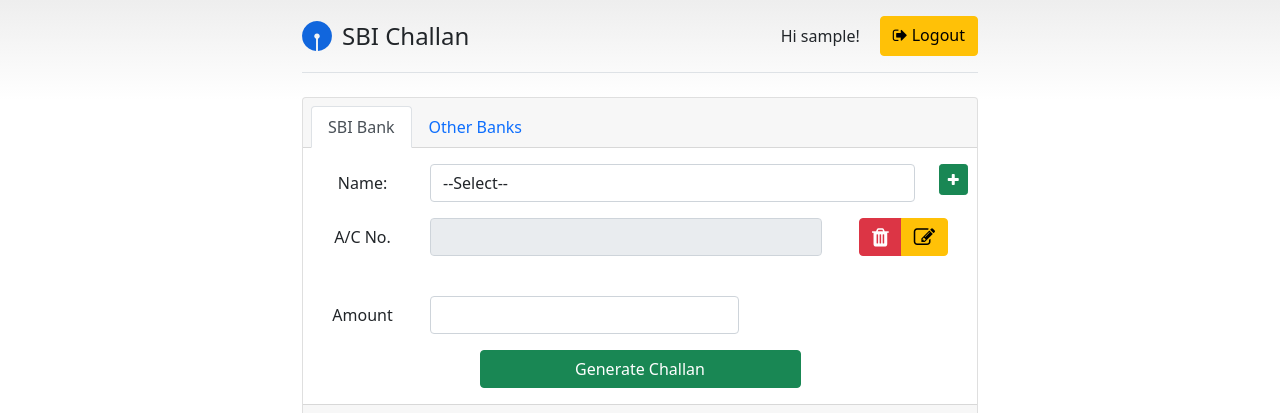
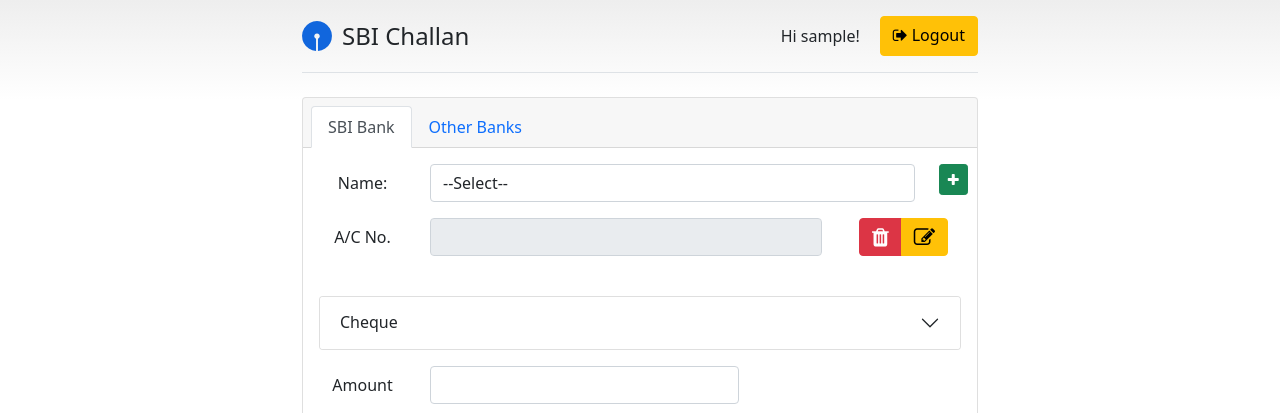
Before and after one commit to gamifications/challan, a Django app: page / in a window 1280 px wide. Shown: the top 413 px of the page. Run offline with Django 3.2, Linux system fonts and the light colour scheme; the visitor is signed in with stand-in values (Sample User, id 1); data that the repository does not hold is empty; some libraries are stand-ins or nearby versions.

Commit message:
fixed enhancements proposed by shakeer hussain

```diff
--- a/requirements.txt
+++ b/requirements.txt
@@ -1,6 +1,7 @@
 django
 weasyprint==52.4
-inflect
+# inflect
+num2words
 psycopg2
 python-decouple==3.4
 whitenoise
--- a/sbi/templates/sbi/sbi.html
+++ b/sbi/templates/sbi/sbi.html
@@ -38,7 +38,7 @@
             <input type="text" class="form-control" disabled id="txt_acno">
           </div>
           <div class="col-4 col-sm-3">
-            <div class="btn-group" role="group" aria-label="Basic mixed styles">
+            <div class="btn-group" role="group" aria-label="Delete and Edit Button group">
               <button type="button" class="btn btn-danger" id="btn_delete_ac"><i class="fa fa-trash fa-lg"></i></button>
               <button type="button" class="btn btn-warning" id="btn_edit_ac"><i class="fa fa-edit fa-lg"></i></button>
             </div>
@@ -47,6 +47,52 @@
       </div>
     </div>
     <div id="amount_table"></div><br>
+
+    <!-- <div class="row mb-3">
+      <div class="col-sm-2">
+        <div class="form-check">
+          <input class="form-check-input" type="checkbox" id="gridCheck1">
+          <label class="form-check-label" for="gridCheck1">
+            Cheque
+          </label>
+        </div>
+      </div>
+    </div> -->
+    <div class="row mb-3">
+      <div class="accordion" id="accordionExample">
+        <div class="accordion-item">
+          <h2 class="accordion-header" id="headingTwo">
+            <button class="accordion-button collapsed" type="button" data-bs-toggle="collapse" data-bs-target="#collapseTwo" aria-expanded="false" aria-controls="collapseTwo">
+              Cheque
+            </button>
+          </h2>
+          <div id="collapseTwo" class="accordion-collapse collapse" aria-labelledby="headingTwo" data-bs-parent="#accordionExample">
+            <div class="accordion-body">
+              <div class="row mb-3">
+                <label for="chequeamount" class="col-sm-4 col-form-label">Cheque Amount</label>
+                <div class="col-sm-6">
+                  <input type="number" class="form-control" id="txtchequeamount" name="chequeamount">
+                </div>
+              </div>
+
+              <div class="row mb-3">
+                <label for="chequenumber" class="col-sm-4 col-form-label">Cheque Number</label>
+                <div class="col-sm-6">
+                  <input type="number" class="form-control" id="txtchequenumber" name="chequenumber">
+                </div>
+              </div>
+              <!--
+              <div class="row mb-3">
+                <label for="chequebank" class="col-sm-2 col-form-label">chequeBank</label>
+                <div class="col-sm-6">
+                  <input class="form-control" id="txtchequebank" name="chequebank">
+                </div>
+              </div> Branch-->
+            </div>
+          </div>
+        </div>
+      </div>
+    </div>
     <div class="row mb-3">
       <label for="amount" class="col-sm-2 col-form-label">Amount</label>
       <div class="col-sm-6">
@@ -99,6 +145,12 @@
             <label class="col-sm-2 col-form-label">Tel No.:</label>
             <div class="col-sm-10">
               <input type="text" class="form-control" name="telephone">
+            </div>
+          </div>
+          <div class="row mb-3">
+            <label class="col-sm-2 col-form-label">Email:</label>
+            <div class="col-sm-10">
+              <input type="email" class="form-control" name="email">
             </div>
           </div>
           <div class="row mb-3">
@@ -157,6 +209,12 @@
             <label class="col-sm-2 col-form-label">Tel No.:</label>
             <div class="col-sm-10">
               <input type="text" class="form-control" name="telephone">
+            </div>
+          </div>
+          <div class="row mb-3">
+            <label class="col-sm-2 col-form-label">Email:</label>
+            <div class="col-sm-10">
+              <input type="email" class="form-control" name="email">
             </div>
           </div>
           <div class="row mb-3">
@@ -239,7 +297,6 @@
     },
   });
 
-
   let ac_data = {{ accounts| safe}};
   function setTextboxes(data) {
     // set below disabled text box
@@ -250,6 +307,7 @@
     $('#frm_editaccount textarea[name="ac_no"]').val(data['account']);
     $('#frm_editaccount input[name="branch"]').val(data['branch']);
     $('#frm_editaccount input[name="telephone"]').val(data['telephone']);
+    $('#frm_editaccount input[name="email"]').val(data['email']);
     $('#frm_editaccount input[name="pan"]').val(data['pan']);
   }
 
--- a/sbi/views.py
+++ b/sbi/views.py
@@ -15,13 +15,19 @@
 
     def post(self, request, *args, **kwargs):
         account = Account.objects.get(id=request.POST['acno'])
+
+        cheque= None
+        if request.POST['chequeamount'] and request.POST['chequenumber']:
+            cheque=[request.POST['chequeamount'], request.POST['chequenumber']]
+
+
         cfile = ChallanFile.objects.create(
-            amount=request.POST['amount'],
+            amount=int(request.POST['amount'])+ int(cheque[0]) if cheque else request.POST['amount'],
             # account_id = request.POST['acno'],
             name = account.name,
             cash_deposit= request.POST['denominations'],
         )
-        pdf_gen = GeneratePDF(cfile,account, request.build_absolute_uri()[:-1])
+        pdf_gen = GeneratePDF(cfile,account,cheque, request.build_absolute_uri()[:-1])
         pdf_gen.generate()
         messages.success(request, 'Challan generated successfully!')
         return redirect('sbi_challan')
@@ -65,14 +71,15 @@
 
 class AccountEditView(View):
     def post(self,request, *args, **kwargs):
-        print(request.POST,kwargs["pk"])
         ac = Account.objects.get(pk=kwargs["pk"])
         ac.name = request.POST['name']
 
         ac.ac_no = request.POST['ac_no']
         ac.branch = request.POST['branch']
         ac.telephone = request.POST['telephone']
+        ac.email = request.POST['email']
         ac.pan = request.POST['pan']
+
         ac.save()
         messages.success(request, f'Account "{ac.ac_no}" updated successfully!')
         return JsonResponse({'status':'success', 'data':[]})
@@ -85,29 +92,27 @@
 
 
 class AccountView(View):
-
-
     def post(self,request):
         form = AccountForm(request.POST)
         if form.is_valid():
             item = form.save()
-            message = {'status':'success', 'data':{'id':item.id,'text':item.name,'account':item.ac_no}}
+            message = {'status':'success', 'data':{
+                'id':item.id,'text':item.name,'account':item.ac_no,
+                'branch':item.branch,'telephone':item.telephone,
+                'pan':item.pan,'email':item.email,}}
         else:
             message = {'status':'failed', 'data':str(form.errors)}
-
         return JsonResponse(message)
 
 
 class OtherbankAccountView(View):
     def post(self,request):
-
         form = OtherbankAccountForm(request.POST)
         if form.is_valid():
             item = form.save()
             message = {'status':'success', 'data':{'id':item.id,'text':item.name,'account':item.ac_no}}
         else:
             message = {'status':'failed', 'data':str(form.errors)}
-
         return JsonResponse(message)
 
 class IFSCView(View):
```
Also changed, not shown: sbi/pdf.py (+10 -4 lines), sbi/templates/pdf/sbi_challan_template.html (+15 -17 lines).
